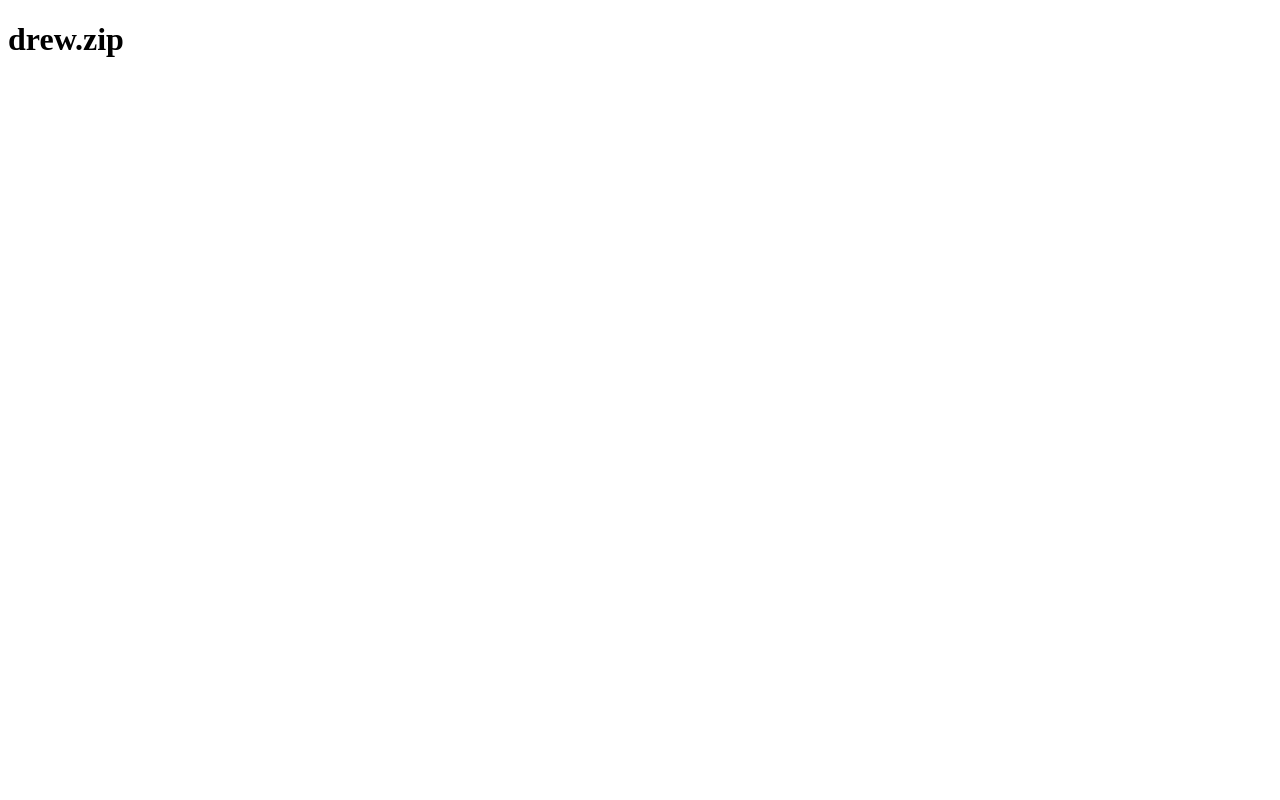
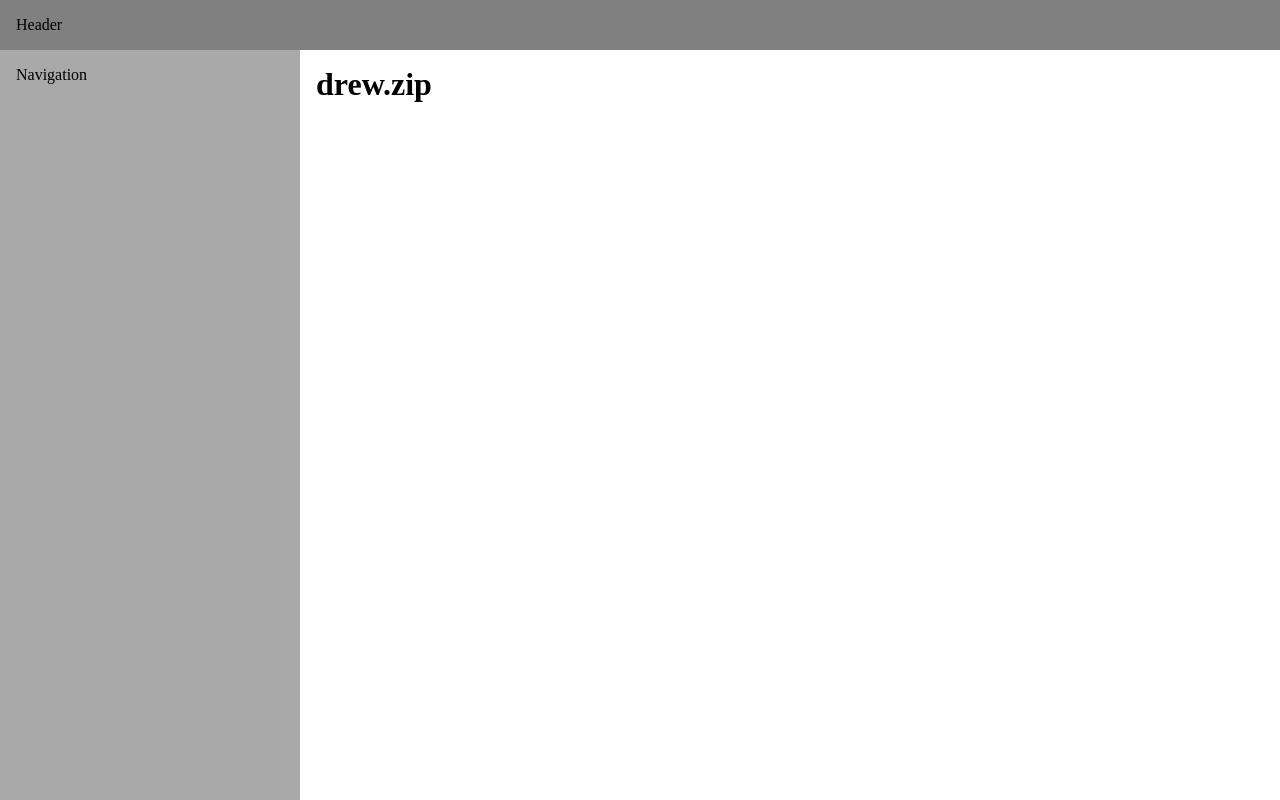
Before and after one commit to drew-worden/drew.zip, a SvelteKit app: page / in a window 1280 px wide. Built offline with nearby package versions, Linux system fonts and the light colour scheme.

Commit message:
Added basic layout.

```diff
--- /dev/null
+++ b/src/app.css
@@ -0,0 +1,24 @@
+/* Sizes
+xsm, sm, md, lg, xlg
+*/
+
+:root {
+    --pad-lg: 16px;
+}
+
+* {
+    margin: 0px;
+    outline: 0px;
+    border: 0px;
+    padding: 0px;
+    box-sizing: border-box;
+}
+
+.row {
+    display: flex;
+}
+
+.col {
+    display: flex;
+    flex-direction: column;
+}
--- /dev/null
+++ b/src/lib/components/Header.svelte
@@ -0,0 +1,8 @@
+<header>Header</header>
+
+<style>
+    header {
+        background-color: grey;
+        padding: var(--pad-lg);
+    }
+</style>
--- /dev/null
+++ b/src/lib/components/Navigation.svelte
@@ -0,0 +1,10 @@
+<nav>Navigation</nav>
+
+<style>
+    nav {
+        background-color: darkgray;
+        min-width: 300px;
+        height: 100%;
+        padding: var(--pad-lg);
+    }
+</style>
--- /dev/null
+++ b/src/routes/+layout.svelte
@@ -0,0 +1,32 @@
+<script lang="ts">
+	// Imports
+	import Header from "$lib/components/Header.svelte"
+	import Navigation from "$lib/components/Navigation.svelte"
+	import "../app.css"
+</script>
+
+<div class="layout-container col">
+	<Header />
+	<div class="aside-main-container row">
+		<aside>
+			<Navigation />
+		</aside>
+		<main><slot /></main>
+	</div>
+</div>
+
+<style>
+    .layout-container {
+        height: 100vh;
+    }
+
+    .aside-main-container {
+        height: 100%;
+    }
+
+    main {
+        width: 100%;
+        height: 100%;
+        padding: var(--pad-lg);
+    }
+</style>
```
